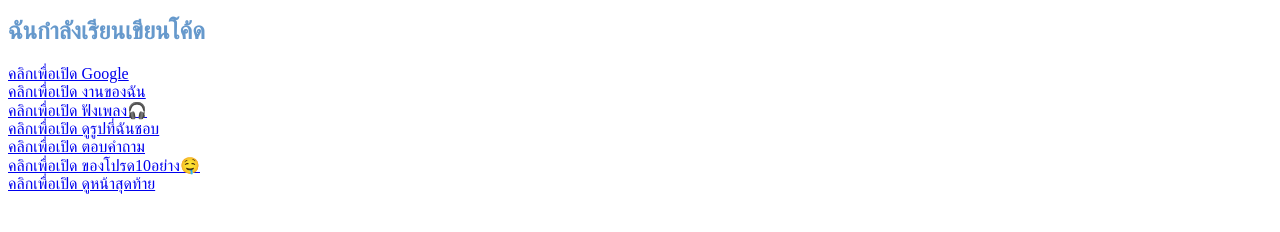
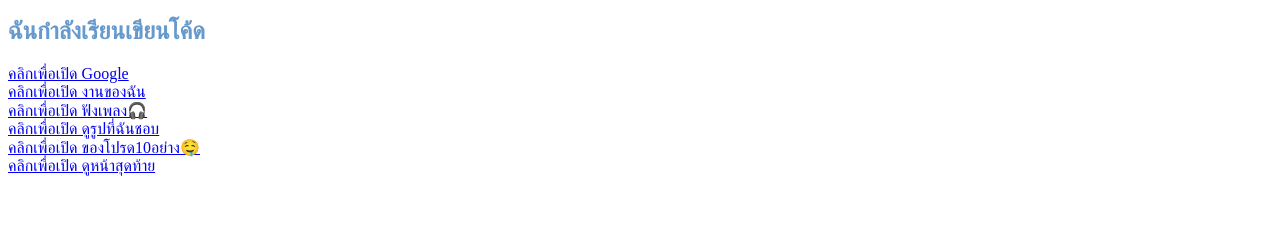
Before and after one commit to 40426-jpg/-hello-world, a plain HTML site: page index.html in a window 1280 px wide. Shown: the part 48-280 px from the top of the page. Drawn offline with Linux system fonts and the light colour scheme.

Commit message:
Update index.html

```diff
--- a/index.html
+++ b/index.html
@@ -4,6 +4,5 @@
 <a href="jjjeab.html">คลิกเพื่อเปิด งานของฉัน</a><br>
 <a href="Music.html">คลิกเพื่อเปิด ฟังเพลง🎧</a><br>
 <a href="Photo.html">คลิกเพื่อเปิด ดูรูปที่ฉันชอบ</a><br>
-<a href="Fun.html">คลิกเพื่อเปิด ตอบคำถาม</a><br>
 <a href="Favorite.html">คลิกเพื่อเปิด ของโปรด10อย่าง🤤</a><br>
 <a href="bye bye.html">คลิกเพื่อเปิด ดูหน้าสุดท้าย</a><br>
```
